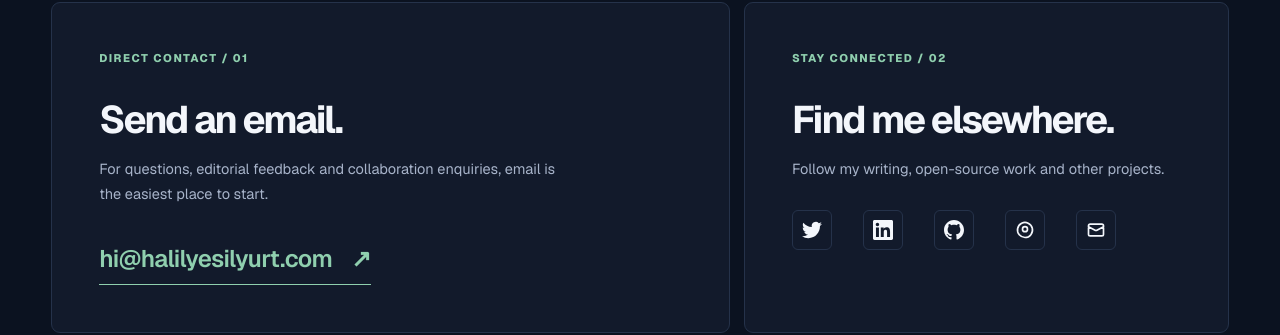
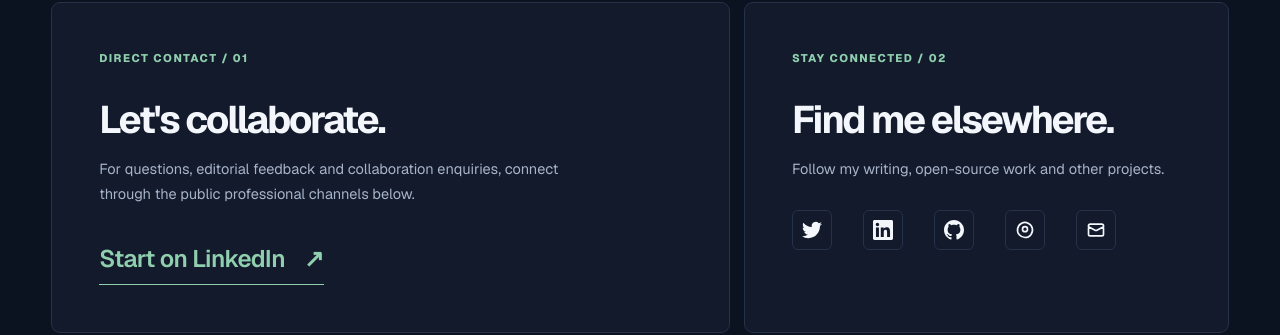
Before and after one commit to halil-yesilyurt/code-and-tech, a Next.js app: page /contact in a window 1280 px wide. Shown: the part 473-808 px from the top of the page. Built offline with nearby package versions, Linux system fonts and the light colour scheme; no server answers.

Commit message:
privacy(contact): replace public email address with professional contact link

```diff
--- a/src/app/contact/page.tsx
+++ b/src/app/contact/page.tsx
@@ -12,10 +12,10 @@ export default function ContactPage() {
       <section className="ct-p3-contact-grid" aria-label="Ways to get in touch">
         <div className="ct-p3-contact-primary">
           <p className="ct-editorial-eyebrow">DIRECT CONTACT / 01</p>
-          <h2>Send an email.</h2>
-          <p>For questions, editorial feedback and collaboration enquiries, email is the easiest place to start.</p>
-          <a className="ct-p3-email-link" href="mailto:hi@halilyesilyurt.com">
-            hi@halilyesilyurt.com <span aria-hidden="true">↗</span>
+          <h2>Let's collaborate.</h2>
+          <p>For questions, editorial feedback and collaboration enquiries, connect through the public professional channels below.</p>
+          <a className="ct-p3-email-link" href="https://www.linkedin.com/in/halilyesilyurt/" target="_blank" rel="noopener noreferrer">
+            Start on LinkedIn <span aria-hidden="true">↗</span>
           </a>
         </div>
         <div className="ct-p3-contact-secondary">
```
